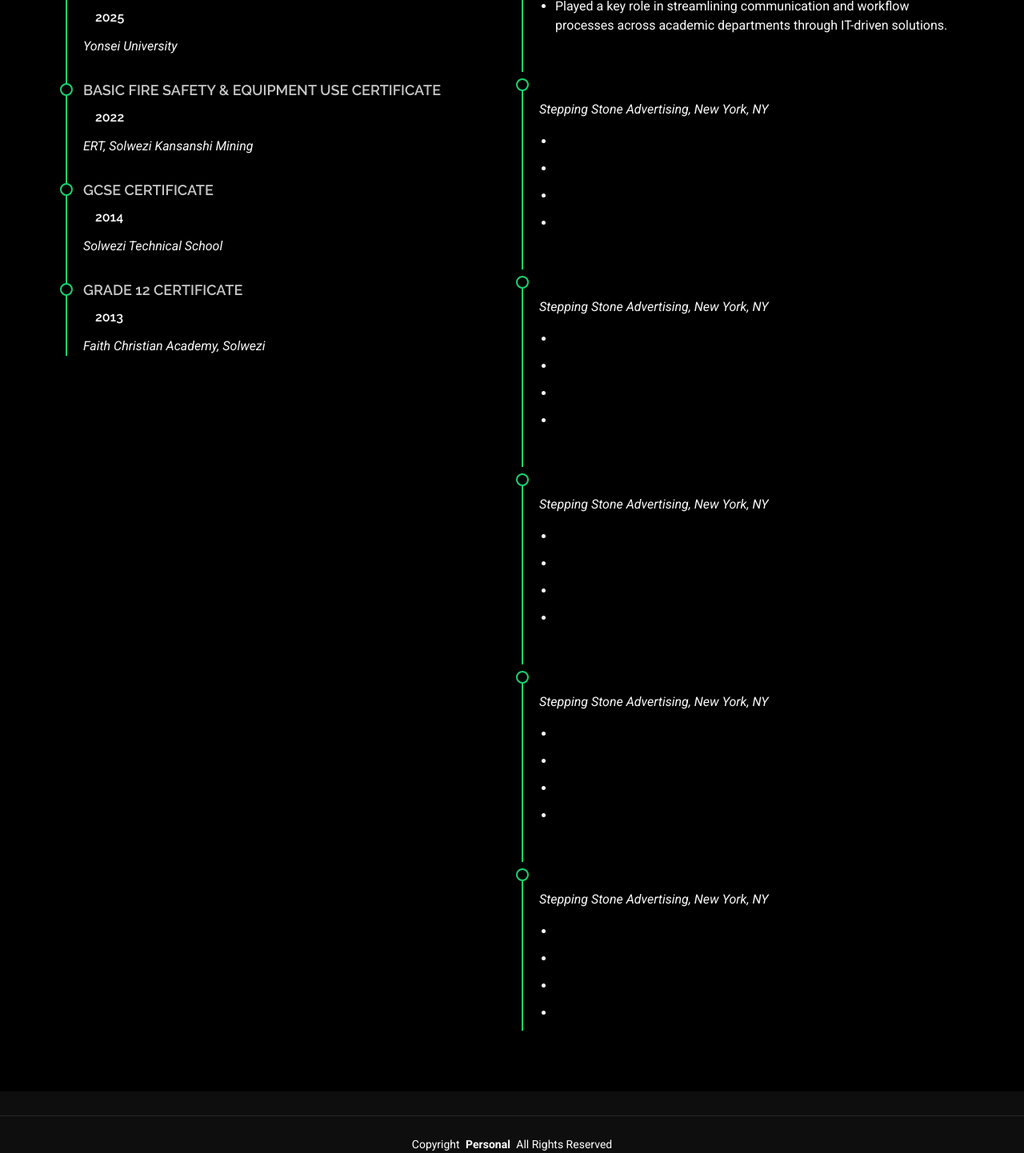
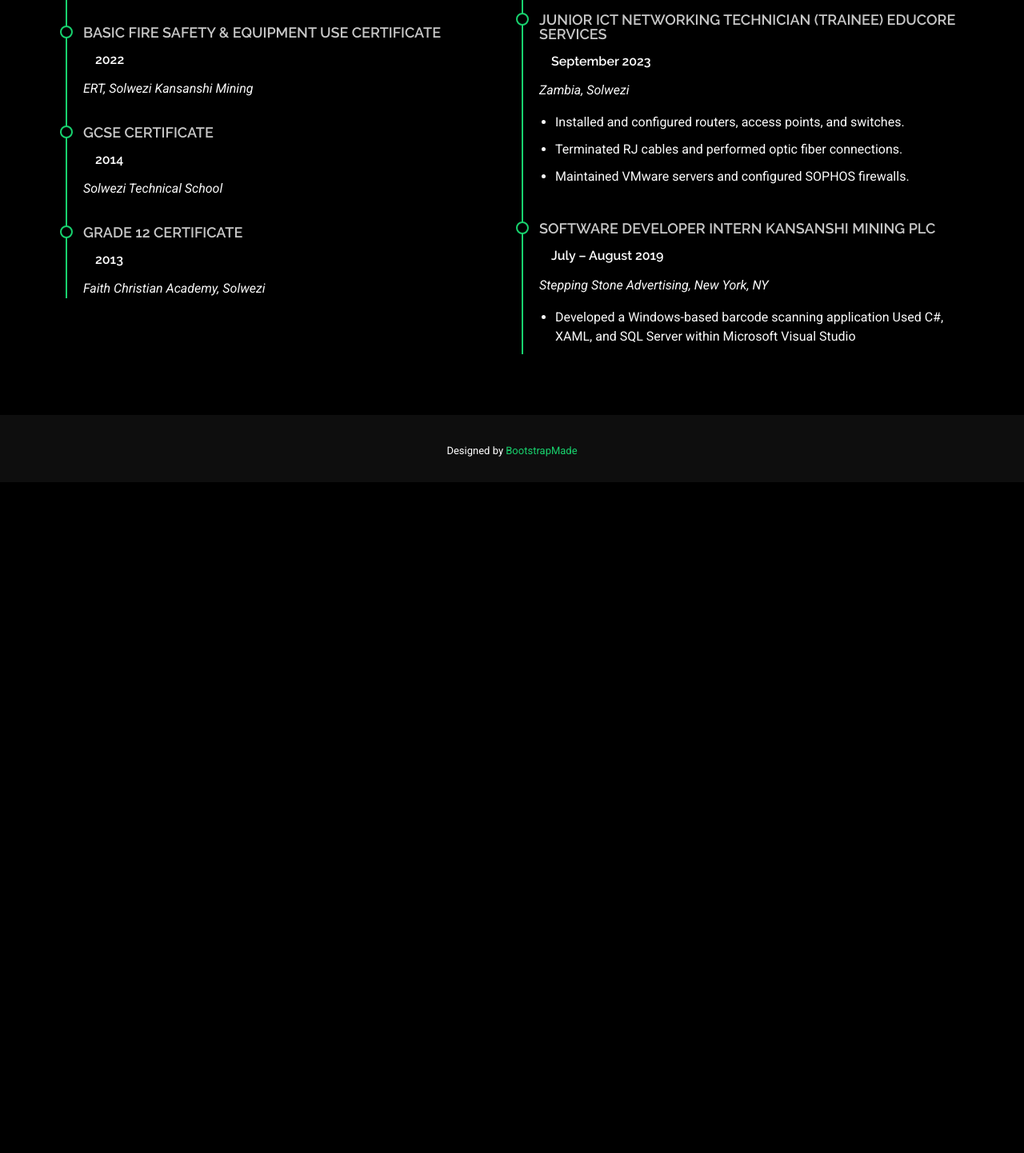
Before and after one commit to elichileshe/Portfolio.dev, a plain HTML site: page resume.html in a window 1280 px wide. Shown: the part 1358-2800 px from the top of the page at 80% size. After the commit the page ends 1961 px from the top, so only its background shows below. Drawn offline with Linux system fonts and the light colour scheme.

Commit message:
Add files via upload

```diff
--- a/resume.html
+++ b/resume.html
@@ -53,7 +53,7 @@
           <li><a href="about.html">About</a></li>
           <li><a href="resume.html" class="active">Resume</a></li>
           <!--<li><a href="services.html">Services</a></li>-->
-          <li><a href="portfolio.html">Portfolio</a></li>
+          <!--<li><a href="portfolio.html">Portfolio</a></li>-->
           <!--<li class="dropdown"><a href="#"><span>Dropdown</span> <i class="bi bi-chevron-down toggle-dropdown"></i></a>
             <ul>
               <li><a href="#">Dropdown 1</a></li>
@@ -88,8 +88,6 @@
           <div class="row d-flex justify-content-center text-center">
             <div class="col-lg-8">
               <h1>Resume</h1>
-              <p class="mb-0">Odio et unde deleniti. Deserunt numquam exercitationem. Officiis quo odio sint voluptas consequatur ut a odio voluptatem. Sit dolorum debitis veritatis natus dolores. Quasi ratione sint. Sit quaerat ipsum dolorem.</p>
-            </div>
           </div>
         </div>
       </div>
@@ -111,7 +109,7 @@
         <div class="row">
 
           <div class="col-lg-6" data-aos="fade-up" data-aos-delay="100">
-            <h3 class="resume-title">Sumary</h3>
+            <h3 class="resume-title">Summary</h3>
 
             <div class="resume-item pb-0">
               <h4>Mulenga Eli Chileshe</h4>
@@ -124,7 +122,7 @@
                 variousenvironments, allowing me to fulfill numerous obligations.</em></p>
               <ul>
                 <li>82 Kantanta, Nkana East, Kitwe.</li>
-                <li>(260) 961-495-150</li>
+                <li>(260) 961495150</li>
                 <li>elichileshe1@gmail.com</li>
               </ul>
             </div><!-- Edn Resume Item -->
@@ -183,7 +181,7 @@
             <div class="resume-item">
               <h4>Network Engineer FusionTech Engineering</h4>
               <h5>May 2025 – present</h5>
-              <p><em>Northwestern Province, Solwezi </em></p>
+              <p><em>Northwestern Province Zambia, Solwezi </em></p>
               <ul>
                 <li>Maintained and monitored the installation of network infrastructure and devices.
                 </li>
@@ -200,7 +198,7 @@
             <div class="resume-item">
               <h4>Junior ICT Developer(Trainee) Educore Services</h4>
               <h5>October - November 2024</h5>
-              <p><em>Stepping Stone Advertising, New York, NY</em></p>
+              <p><em>Northwestern Province Zambia, Solwezi</em></p>
               <ul>
                 <li>Delivered training and support on Microsoft 365 and Power BI, enabling staff to effectively use productivity and reporting tools.</li>
                 <li>Assisted in the development of Power BI dashboards to visualize and analyze organizational data.</li>
@@ -210,61 +208,24 @@
               </ul>
             </div><!-- Edn Resume Item -->
             <div class="resume-item">
-              <h4></h4>
-              <h5></h5>
-              <p><em>Stepping Stone Advertising, New York, NY</em></p>
+              <h4>Junior ICT Networking Technician (Trainee)
+                Educore Services </h4>
+              <h5>September 2023</h5>
+              <p><em>Zambia, Solwezi</em></p>
               <ul>
-                <li></li>
-                <li></li>
-                <li></li>
-                <li></li>
+                <li>Installed and configured routers, access points, and switches.</li>
+                <li>Terminated RJ cables and performed optic fiber connections.</li>
+                <li>Maintained VMware servers and configured SOPHOS firewalls.</li>
               </ul>
             </div><!-- Edn Resume Item -->
             <div class="resume-item">
-              <h4></h4>
-              <h5></h5>
+              <h4>Software Developer Intern
+                Kansanshi Mining PLC
+                </h4>
+              <h5>July – August 2019</h5>
               <p><em>Stepping Stone Advertising, New York, NY</em></p>
               <ul>
-                <li></li>
-                <li></li>
-                <li></li>
-                <li></li>
-              </ul>
-            </div><!-- Edn Resume Item -->
-            <div class="resume-item">
-              <h4></h4>
-              <h5></h5>
-              <p><em>Stepping Stone Advertising, New York, NY</em></p>
-              <ul>
-                <li></li>
-                <li></li>
-                <li></li>
-                <li></li>
-              </ul>
-            </div><!-- Edn Resume Item -->
-            <div class="resume-item">
-              <h4></h4>
-              <h5></h5>
-              <p><em>Stepping Stone Advertising, New York, NY</em></p>
-              <ul>
-                <li></li>
-                <li></li>
-                <li></li>
-                <li></li>
-              </ul>
-            </div><!-- Edn Resume Item -->
-            <div class="resume-item">
-              <h4></h4>
-              <h5></h5>
-              <p><em>Stepping Stone Advertising, New York, NY</em></p>
-              <ul>
-                <li></li>
-                <li></li>
-                <li></li>
-                <li></li>
-              </ul>
-            </div><!-- Edn Resume Item -->
-
+                <li>Developed a Windows-based barcode scanning application Used C#, XAML, and SQL Server within Microsoft Visual Studio</li>
           </div>
 
         </div>
@@ -287,9 +248,7 @@
         <a href=""><i class="bi bi-linkedin"></i></a>
       </div>
       <div class="container">-->
-        <div class="copyright">
-          <span>Copyright</span> <strong class="px-1 sitename">Personal</strong> <span>All Rights Reserved</span>
-        </div>
+
         <div class="credits">
           <!-- All the links in the footer should remain intact. -->
           <!-- You can delete the links only if you've purchased the pro version. -->
```
Also changed, not shown: about.html (+2 -4 lines), contact.html (+5 -6 lines), index.html (+3 -1 lines), portfolio.html (+1 -3 lines).
